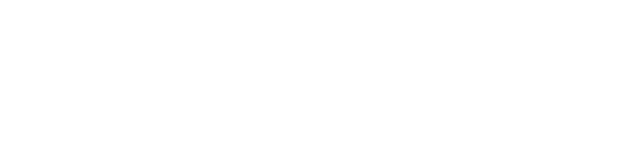
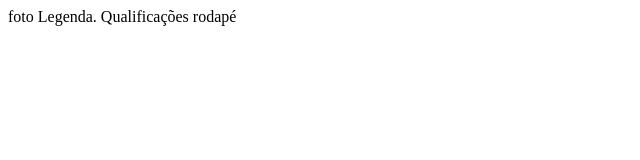
Before and after one commit to miguelalexandredev/miguelalexandredev.git.io, a plain HTML site: page index.html in a window 1280 px wide. Shown: the whole page, without its empty margins (0-640 px from the left). Drawn offline with Linux system fonts and the light colour scheme.

Commit message:
primeira parte do projeto

```diff
--- a/index.html
+++ b/index.html
@@ -7,6 +7,12 @@
     <title>Miguel Alexandre desenvolvedor Fullstack</title>
 </head>
 <body>
+    foto
+    Legenda.
+
+    Qualificações
+
+    rodapé
 
 </body>
 </html>
```
